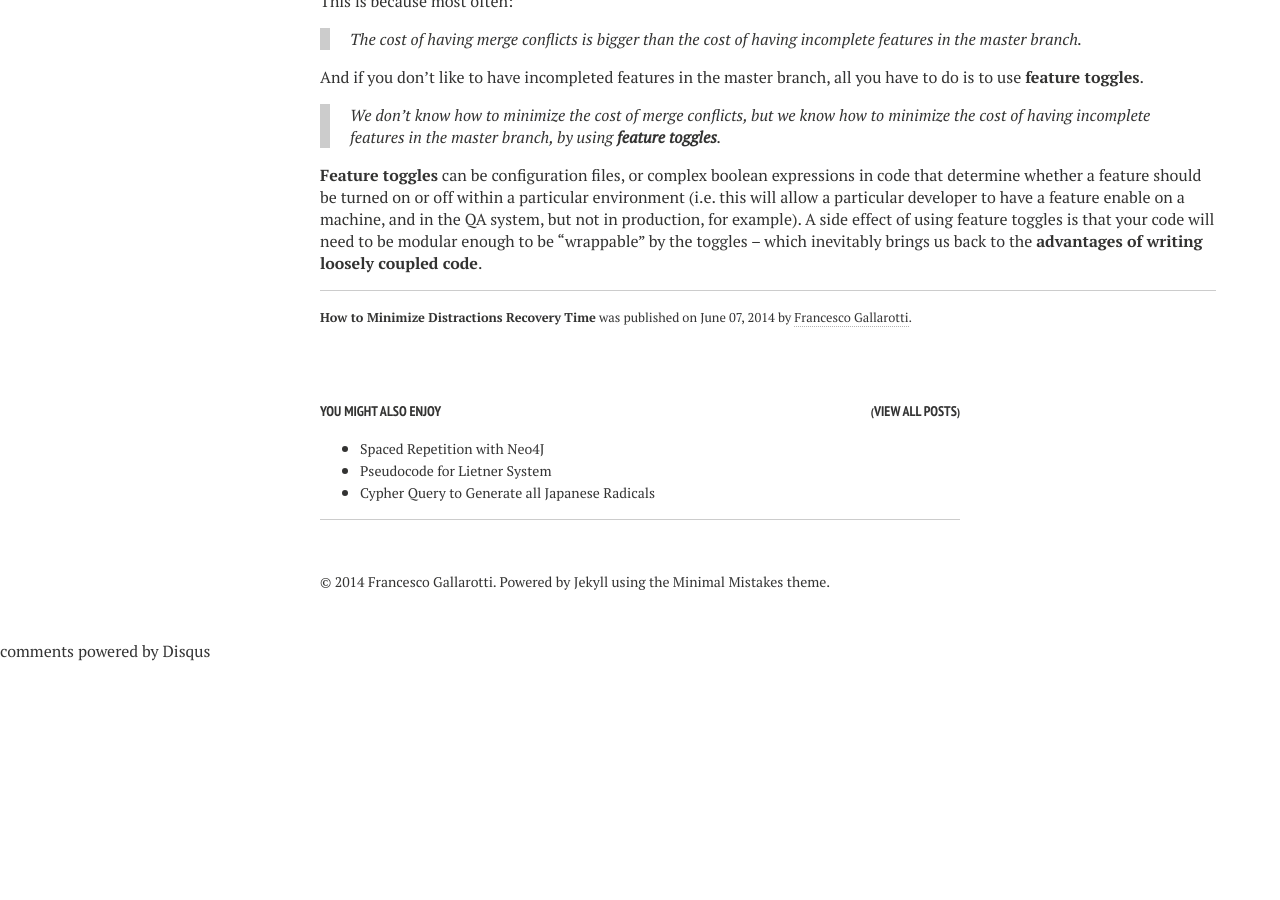
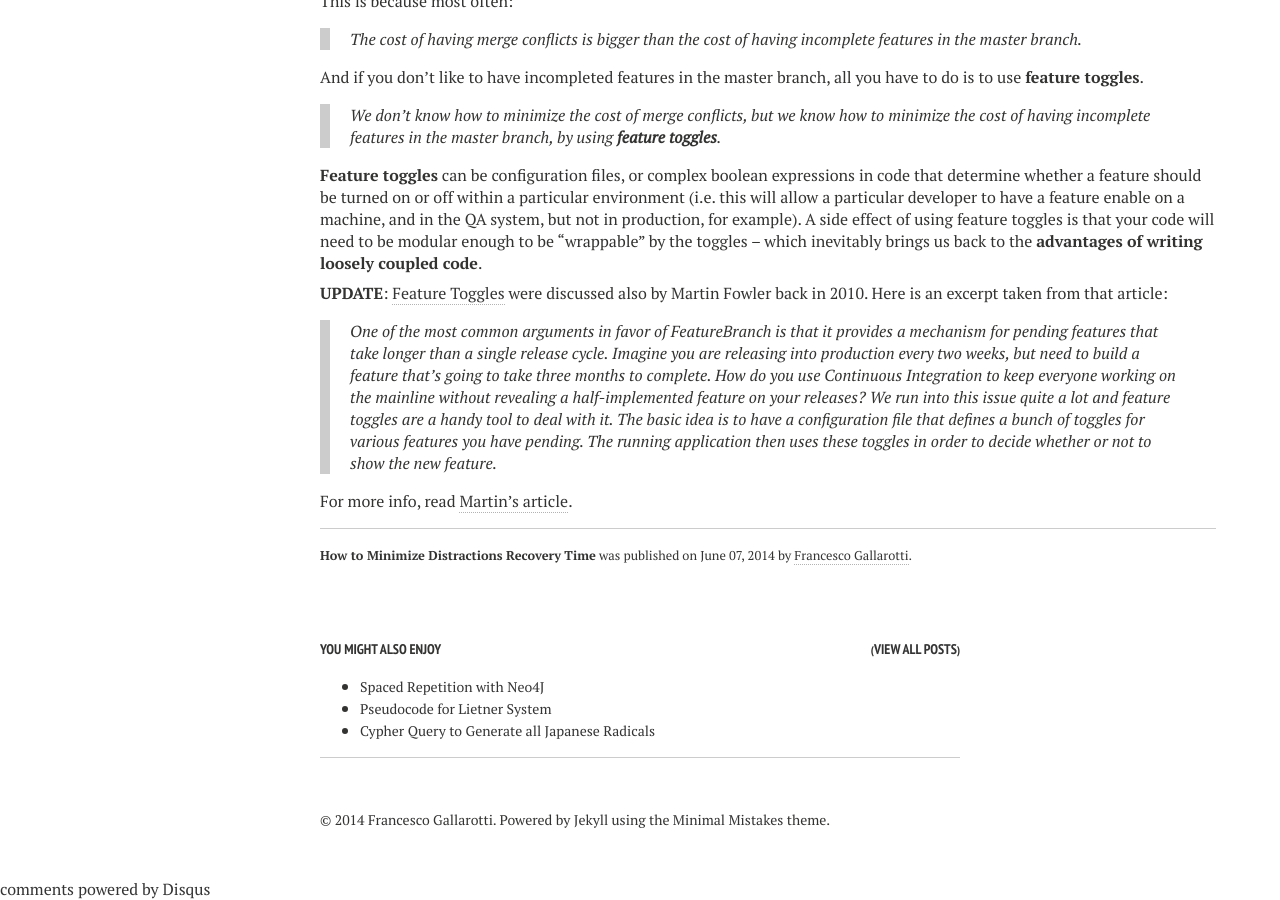
Before and after one commit to gallarotti/gallarotti.github.io, a Jekyll site: the page built from _posts/the-digitalian/2014-06-07-how-to-minimize-distractions-recovery-time.md, in a window 1280 px wide and 900 px high, scrolled down 5164 px. Built offline with Jekyll 4.4.1, drawn with Linux system fonts in a browser that asks for light colours; nearby versions of some CDN libraries; Markdown is read by kramdown in place of the engine named in the settings; comment, search, counter and statistics services are not loaded; before the commit the page ends 5826 px from its top, so only the background shows below that.

Commit message:
added feature toggle article

```diff
--- a/_posts/the-digitalian/2014-06-07-how-to-minimize-distractions-recovery-time.md
+++ b/_posts/the-digitalian/2014-06-07-how-to-minimize-distractions-recovery-time.md
@@ -114,3 +114,10 @@ And if you don't like to have incompleted features in the master branch, all you
 > We don't know how to minimize the cost of merge conflicts, but we know how to minimize the cost of having incomplete features in the master branch, by using **feature toggles**.
 
 **Feature toggles** can be configuration files, or complex boolean expressions in code that determine whether a feature should be turned on or off within a particular environment (i.e. this will allow a particular developer to have a feature enable on a machine, and in the QA system, but not in production, for example). A side effect of using feature toggles is that your code will need to be modular enough to be "wrappable" by the toggles -- which inevitably brings us back to the **advantages of writing loosely coupled code**.
+
+**UPDATE**: [Feature Toggles](http://martinfowler.com/bliki/FeatureToggle.html) were discussed also by Martin Fowler back in 2010. Here is an excerpt taken from that article:
+
+>One of the most common arguments in favor of FeatureBranch is that it provides a mechanism for pending features that take longer than a single release cycle. Imagine you are releasing into production every two weeks, but need to build a feature that's going to take three months to complete. How do you use Continuous Integration to keep everyone working on the mainline without revealing a half-implemented feature on your releases? We run into this issue quite a lot and feature toggles are a handy tool to deal with it.
+> The basic idea is to have a configuration file that defines a bunch of toggles for various features you have pending. The running application then uses these toggles in order to decide whether or not to show the new feature.
+
+For more info, read [Martin's article](http://martinfowler.com/bliki/FeatureToggle.html).
```
